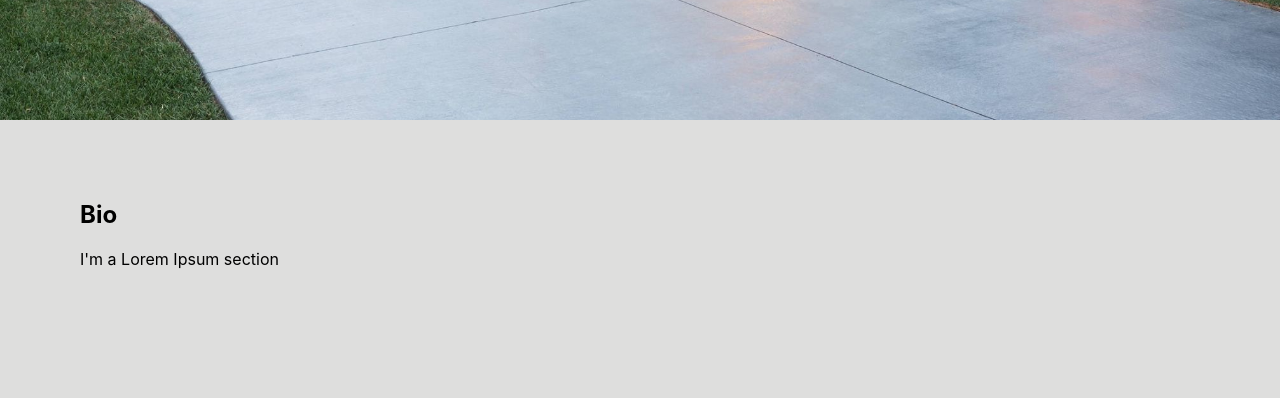
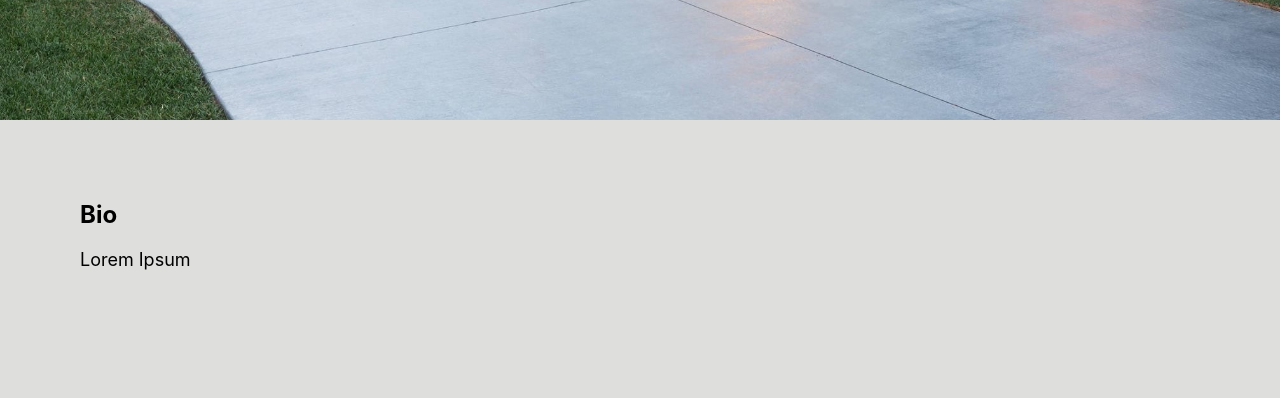
Before and after one commit to jordivilagut/nextjs-sample-project, a Next.js app: page / in a window 1280 px wide. Shown: the part 680-1078 px from the top of the page. Built offline with nearby package versions, Linux system fonts and the light colour scheme.

Commit message:
Create TextSection component

```diff
--- a/components/main.tsx
+++ b/components/main.tsx
@@ -2,6 +2,7 @@ import styles from "../styles/Home.module.css";
 import {SimpleSection} from "./simplesection/simpleSection";
 import {SectionModel} from "../model/SectionModel";
 import {HeroSectionWithPicture} from "./hero/heroSectionWithPicture";
+import {TextSection} from "./textsection/textSection";
 
 interface MainProps {
     sections: SectionModel[]
@@ -10,5 +11,6 @@ interface MainProps {
 export const Main = (props: MainProps) =>
     <main className={styles.main}>
         <HeroSectionWithPicture section={props.sections[0]}/>
-        {props.sections.slice(1, props.sections.length).map(s => <SimpleSection key={s.id} section={s}/>)}
+        <TextSection section={props.sections[1]}/>
+        {props.sections.slice(2, props.sections.length).map(s => <SimpleSection key={s.id} section={s}/>)}
     </main>;
--- /dev/null
+++ b/components/textsection/TextSection.module.css
@@ -0,0 +1,8 @@
+.textArea {
+    padding: 60px 80px;
+
+}
+
+.textArea p {
+    font-size: 18px;
+}
--- /dev/null
+++ b/components/textsection/textSection.tsx
@@ -0,0 +1,19 @@
+import {SectionModel} from "../../model/SectionModel";
+import styles from "./TextSection.module.css";
+import {useTranslation} from "react-i18next";
+
+interface SimpleSectionProps {
+    section: SectionModel
+}
+
+export const TextSection = (props: SimpleSectionProps) => {
+    const {t} = useTranslation();
+    return (
+        <section id={props.section.id} className={props.section.styles.join(' ')}>
+            <div className={styles.textArea}>
+                <h2>{props.section.title}</h2>
+                <p>{t(props.section.text)}</p>
+            </div>
+        </section>
+    )
+}
```
